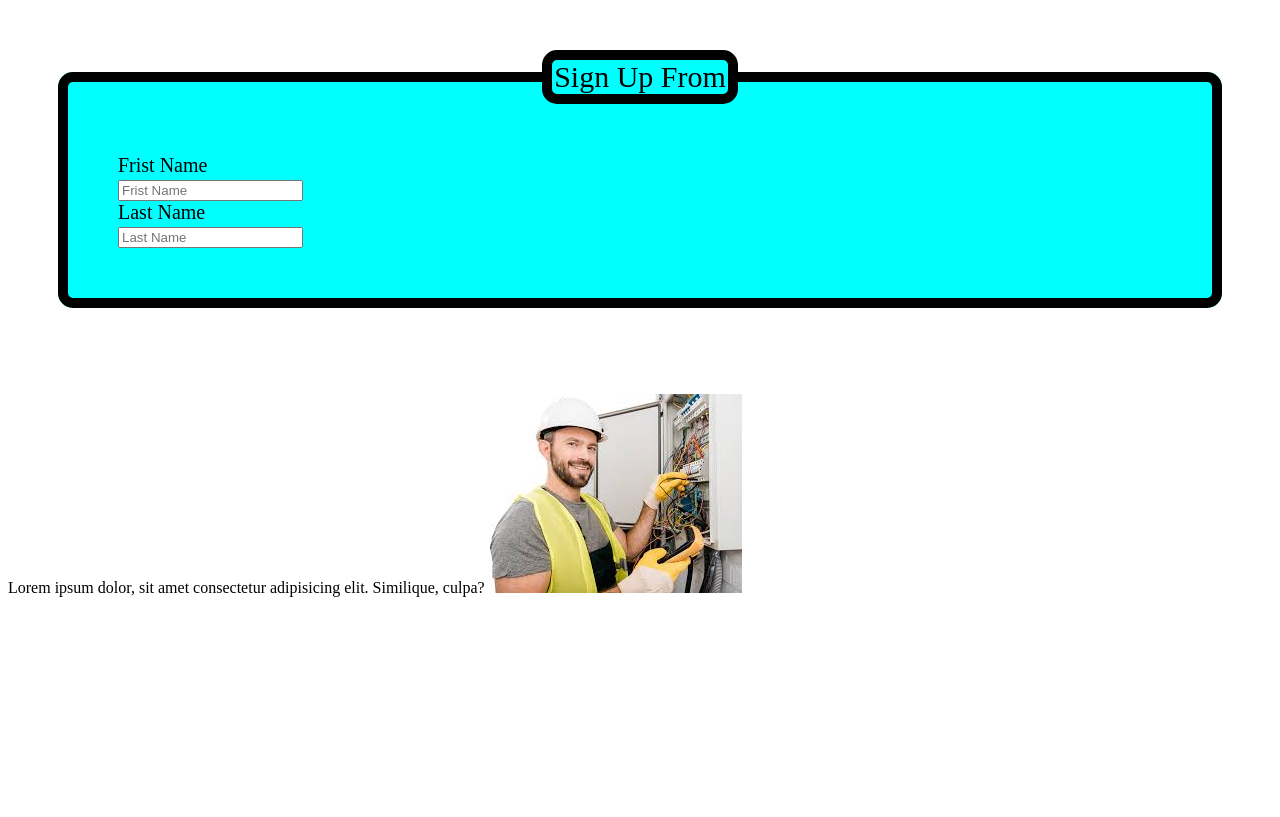
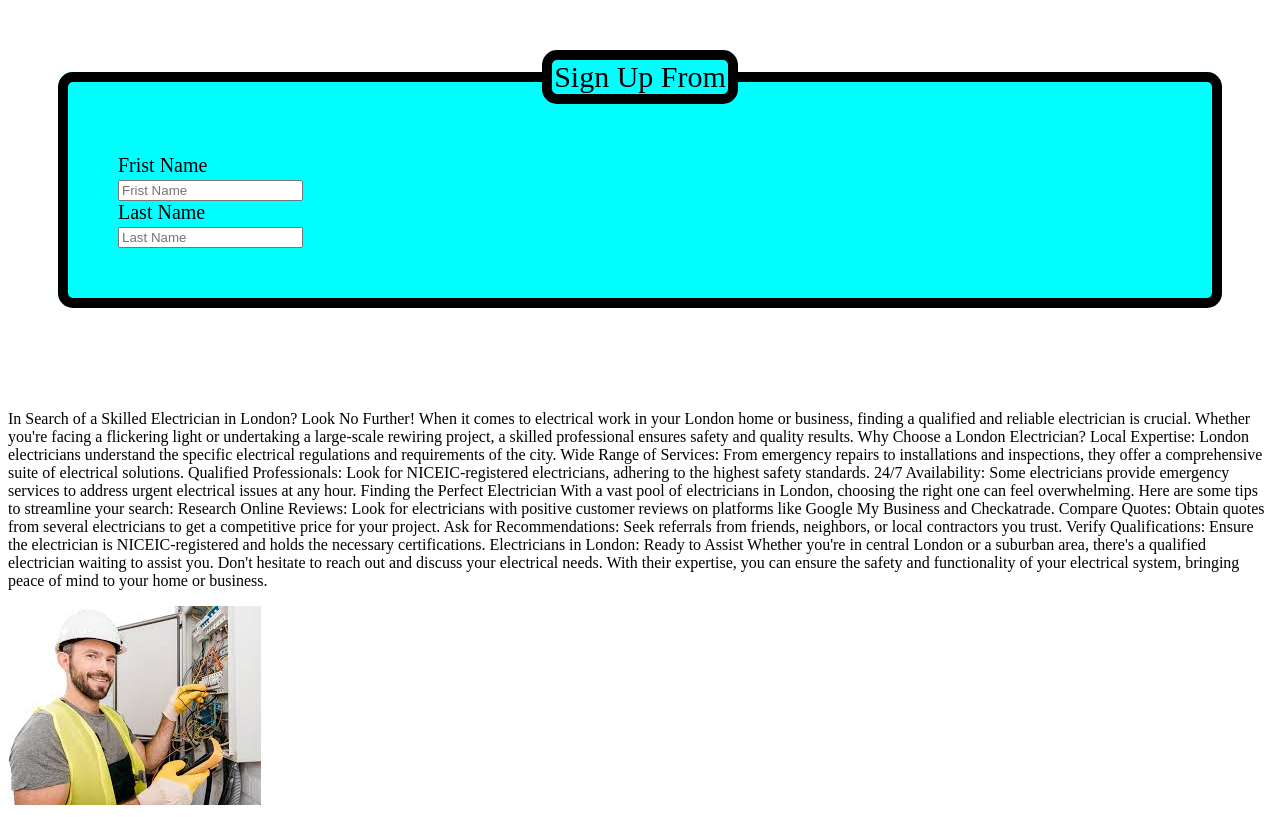
Before and after one commit to abdulahadshakibpro/Electracian-London, a plain HTML site: page index.html in a window 1280 px wide. Drawn offline with Linux system fonts and the light colour scheme.

Commit message:
SEO friendly content add

```diff
--- a/index.html
+++ b/index.html
@@ -20,7 +20,26 @@
     <input type="text" id="name" placeholder="Last Name">
     </fieldset>
     <br><br>
-    Lorem ipsum dolor, sit amet consectetur adipisicing elit. Similique, culpa?
+    <p>In Search of a Skilled Electrician in London? Look No Further!
+        When it comes to electrical work in your London home or business, finding a qualified and reliable electrician is crucial. Whether you're facing a flickering light or undertaking a large-scale rewiring project, a skilled professional ensures safety and quality results.
+
+        Why Choose a London Electrician?
+
+        Local Expertise: London electricians understand the specific electrical regulations and requirements of the city.
+        Wide Range of Services: From emergency repairs to installations and inspections, they offer a comprehensive suite of electrical solutions.
+        Qualified Professionals: Look for NICEIC-registered electricians, adhering to the highest safety standards.
+        24/7 Availability: Some electricians provide emergency services to address urgent electrical issues at any hour.
+        Finding the Perfect Electrician
+
+        With a vast pool of electricians in London, choosing the right one can feel overwhelming. Here are some tips to streamline your search:
+
+        Research Online Reviews: Look for electricians with positive customer reviews on platforms like Google My Business and Checkatrade.
+        Compare Quotes: Obtain quotes from several electricians to get a competitive price for your project.
+        Ask for Recommendations: Seek referrals from friends, neighbors, or local contractors you trust.
+        Verify Qualifications: Ensure the electrician is NICEIC-registered and holds the necessary certifications.
+        Electricians in London: Ready to Assist
+
+        Whether you're in central London or a suburban area, there's a qualified electrician waiting to assist you. Don't hesitate to reach out and discuss your electrical needs. With their expertise, you can ensure the safety and functionality of your electrical system, bringing peace of mind to your home or business.</p>
     <img src="electracian image.jpg" alt="electracian london">
 
 </body>
```
